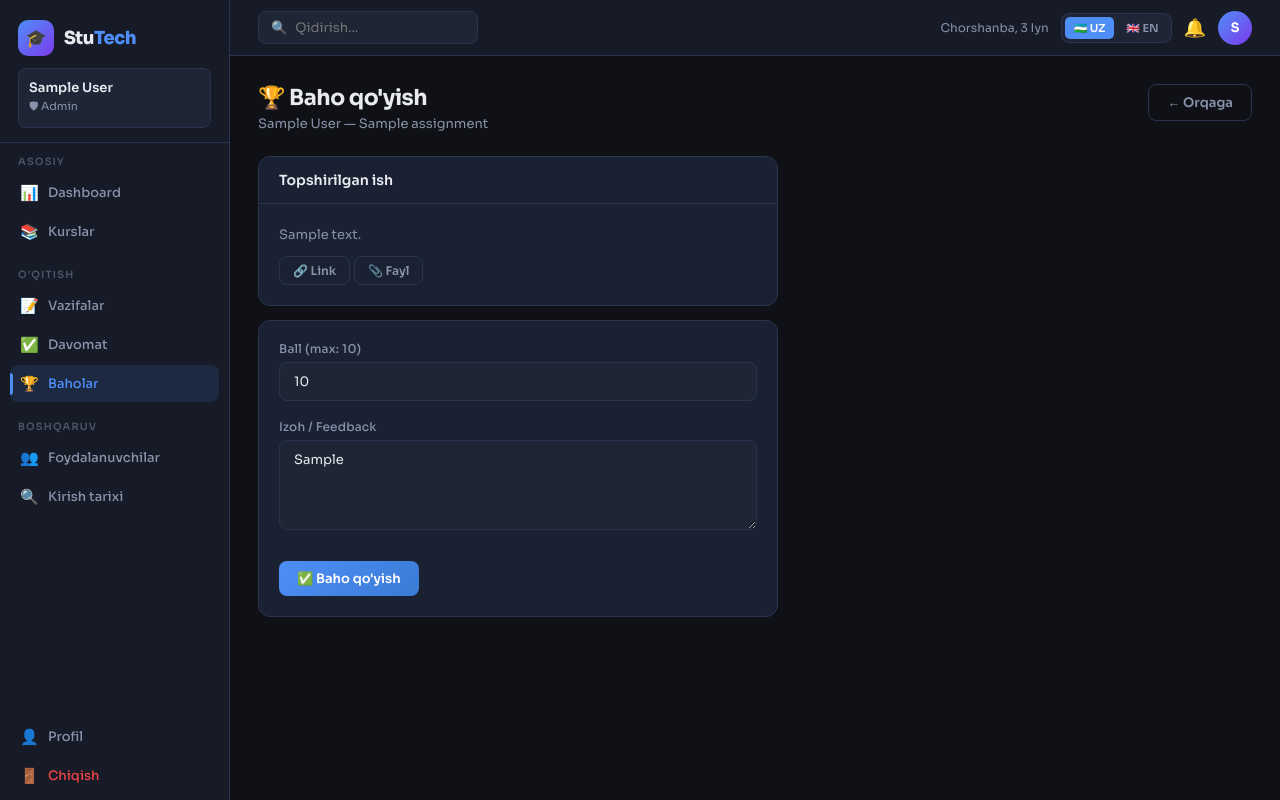
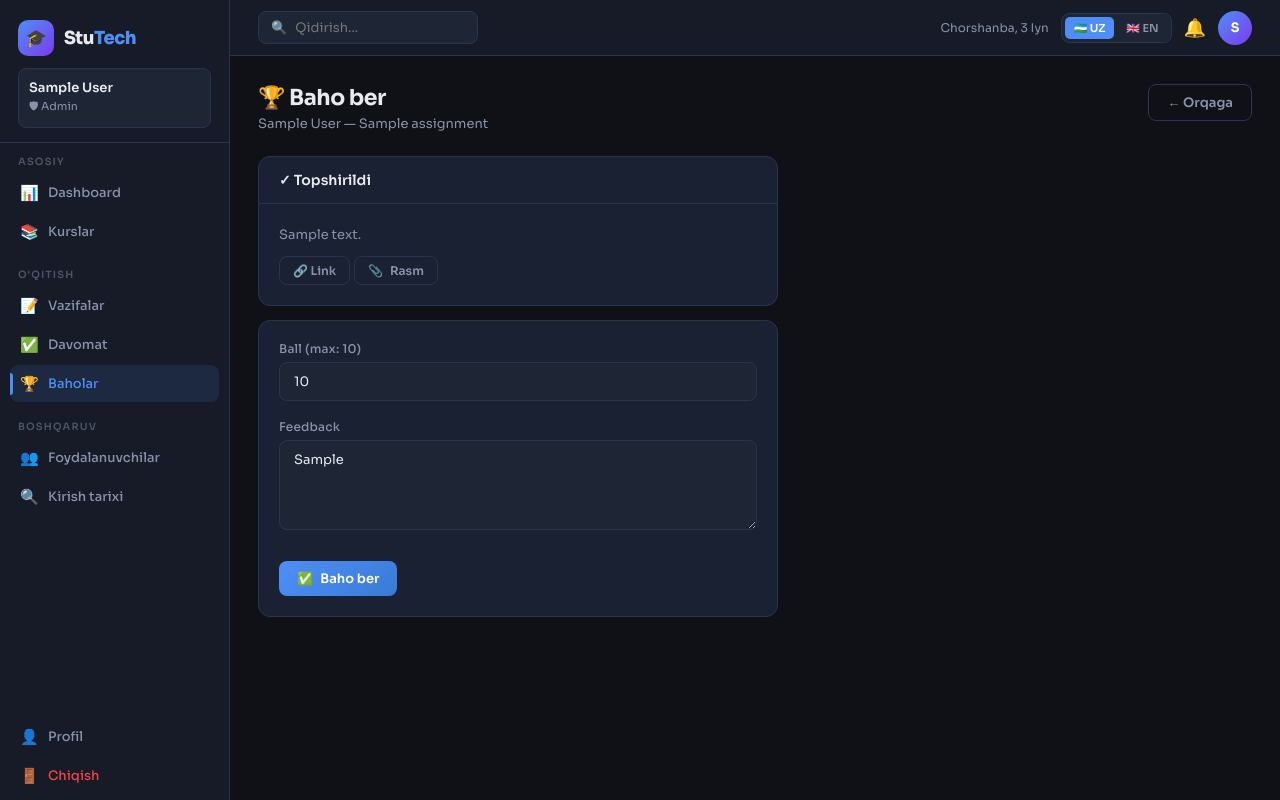
Before and after one commit to napasovdoniyor20050715/stutech-app, a Django app: page /assignments/1/grade/ in a window 1280 px wide. Run offline with Django 5.2, Linux system fonts and the light colour scheme; a user stored in the database is signed in; tables that the repository leaves empty hold one stand-in row (values such as "Sample post").

Commit message:
Update grade.html

```diff
--- a/templates/assignments/grade.html
+++ b/templates/assignments/grade.html
@@ -1,19 +1,19 @@
 {% extends 'base.html' %}
-{% block title %}Baho qo'yish{% endblock %}
+{% block title %}{% endblock %}
 {% block content %}
-<div class="ph"><div class="ph-left"><h1>🏆 Baho qo'yish</h1><p>{{ submission.student.get_full_name }} — {{ submission.assignment.title }}</p></div><a href="{% url 'assignment_detail' submission.assignment.pk %}" class="btn btn-outline">← Orqaga</a></div>
+<div class="ph"><div class="ph-left"><h1>🏆 <span data-i18n="btn-grade">Baho qo'yish</span></h1><p>{{ submission.student.get_full_name }} — {{ submission.assignment.title }}</p></div><a href="{% url 'assignment_detail' submission.assignment.pk %}" class="btn btn-outline" data-i18n="btn-back">← Orqaga</a></div>
 <div style="max-width:520px;">
-  <div class="card" style="margin-bottom:14px;"><div class="card-head"><h3>Topshirilgan ish</h3></div>
+  <div class="card" style="margin-bottom:14px;"><div class="card-head"><h3 data-i18n="badge-submitted">Topshirilgan ish</h3></div>
   <div class="card-body">
     {% if submission.content %}<p style="font-size:13px;color:var(--text2);line-height:1.7;">{{ submission.content }}</p>{% endif %}
     {% if submission.link %}<a href="{{ submission.link }}" target="_blank" class="btn btn-outline btn-sm" style="margin-top:10px;">🔗 Link</a>{% endif %}
-    {% if submission.file %}<a href="{{ submission.file.url }}" class="btn btn-outline btn-sm" style="margin-top:10px;">📎 Fayl</a>{% endif %}
+    {% if submission.file %}<a href="{{ submission.file.url }}" class="btn btn-outline btn-sm" style="margin-top:10px;">📎 <span data-i18n="field-photo">Fayl</span></a>{% endif %}
   </div></div>
   <div class="card"><div class="card-body">
     <form method="post">{% csrf_token %}
-      <div class="form-group"><label>Ball (max: {{ submission.assignment.max_score }})</label>{{ form.score }}</div>
-      <div class="form-group"><label>Izoh / Feedback</label>{{ form.feedback }}</div>
-      <div class="form-actions"><button type="submit" class="btn btn-primary">✅ Baho qo'yish</button></div>
+      <div class="form-group"><label><span data-i18n="col-ball">Ball</span> (max: {{ submission.assignment.max_score }})</label>{{ form.score }}</div>
+      <div class="form-group"><label>Feedback</label>{{ form.feedback }}</div>
+      <div class="form-actions"><button type="submit" class="btn btn-primary">✅ <span data-i18n="btn-grade">Baho qo'yish</span></button></div>
     </form>
   </div></div>
 </div>
```
